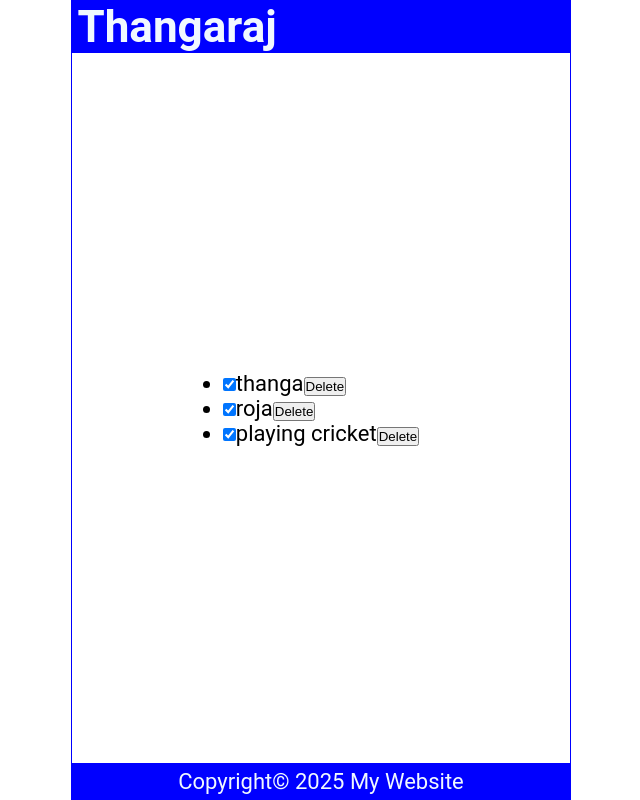
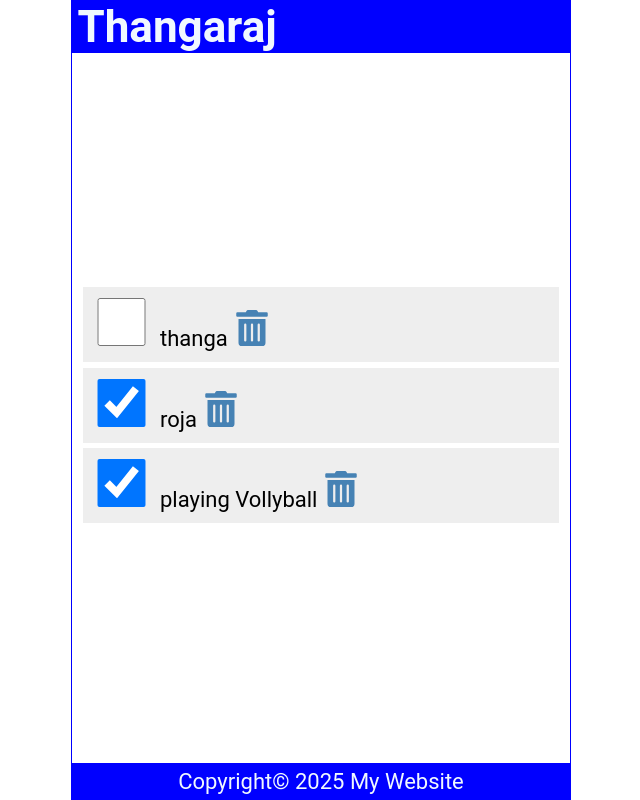
Before and after one commit to thangaraj54321/to-do, a React (Create React App) app: page / in a window 1280 px wide. Shown: the whole page, without its empty margins (319-959 px from the left). Built offline with nearby package versions, Linux system fonts and the light colour scheme.

Commit message:
new commit

```diff
--- a/src/Contant.js
+++ b/src/Contant.js
@@ -1,12 +1,15 @@
+import { list } from "postcss";
 import React from "react";
 import { useState } from "react";
+import { FaTrashAlt } from "react-icons/fa";
+
 
 
 const Contant = () => {
   const [items,setItems] = useState(
     [
       {id:1,
-        checked:true,
+        checked:false,
         item:"thanga"
       },
 
@@ -17,22 +20,28 @@ const Contant = () => {
    {
     id:3,
     checked:true,
-    item:"playing cricket"
+    item:"playing Vollyball"
    }]);
   return (
     <main>
          <ul>
-           {items.map((item) =>(
-            <li key={item.id}>
+             {items.map((item) =>(
+            <li className="item" key={item.id}>
               <input
               type="checkbox"
               checked = {item.checked}
               />
               <label>{item.item}</label>
-              <button>Delete</button>
+              <FaTrashAlt
+                 role = "button"
+                 tabIndex="0"
+              />
             </li>
            ))}
+
+
          </ul>
+
     </main>
   );
 };
--- a/src/index.css
+++ b/src/index.css
@@ -50,5 +50,49 @@ footer{
   color: aliceblue;
   display: grid;
   place-content: center;
+}
+ul {
+  width: 100%;
+  list-style: none;
+  padding:0 0.25rem 0.25rem;
+}
+.item{
+
+  justify-content: center;
+  align-items: center;
+  padding: 0.5rem 0 0.5rem 0.5rem;
+  margin: 0.25rem;
+  background-color: #eee;
+}
+ul li::before{
+  content:  "\200B";
+}
+
+  .item input[type="checkbox"]{
+  text-align: center;
+  width: 48px;
+  width: 2.5rem;
+  min-width: 48px;
+  height: 2.5rem;
+  height: 48px;
+  min-height: 48px;
+  cursor: pointer;
+  margin-right: 0.5rem;
 
 }
+.item input[type="checkbox"] :focus + lable {
+  text-decoration: underline;
+
+}
+.item > lable {
+  font-size: 0.75rem;
+  flex-grow: 1;
+}
+.item svg {
+  width: 48px;
+  min-width: 48px;
+  height: 36px;
+  font-size: 1rem;
+  color: steelblue;
+  cursor: pointer;
+}
```
